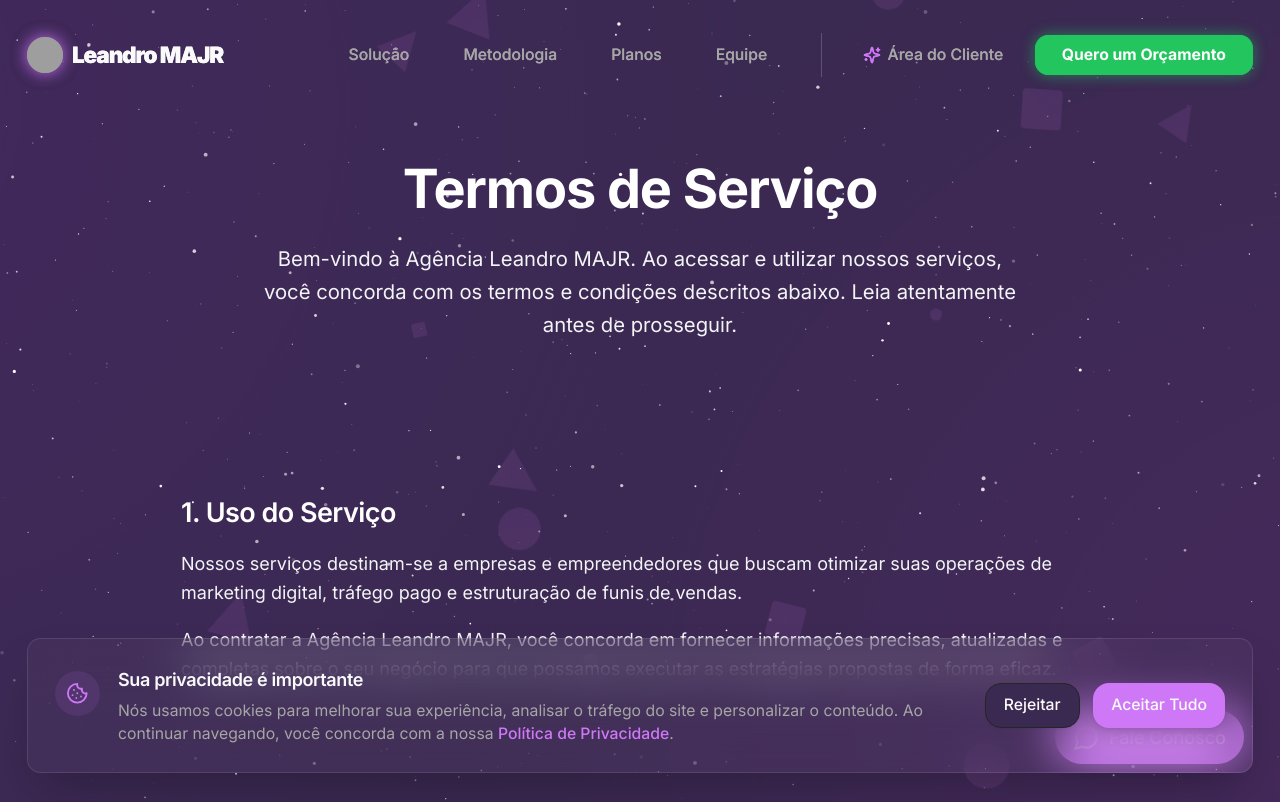
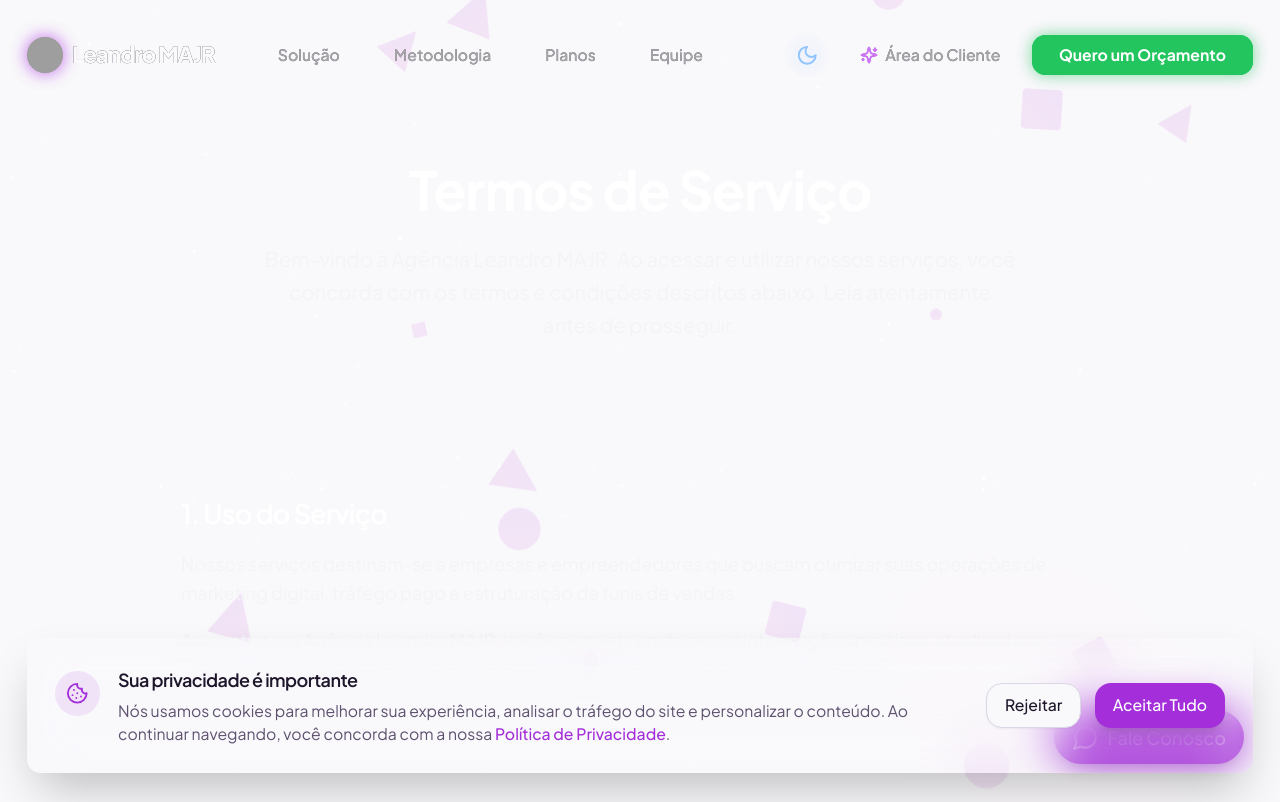
Before and after one commit to Lots-BI/landing-page, a React (Vite) app in the folder apps/web/: page /terms-of-service in a window 1280 px wide. Shown: the top 802 px of the page. Built offline with nearby package versions, Linux system fonts and the light colour scheme; grey boxes are pictures that could not be loaded.

Commit message:
tema de dia e noite implementado

```diff
--- a/apps/web/src/App.jsx
+++ b/apps/web/src/App.jsx
@@ -1,6 +1,7 @@
 import React, { Suspense, lazy } from 'react';
 import { Route, Routes, BrowserRouter as Router } from 'react-router-dom';
 import { HelmetProvider } from 'react-helmet-async';
+import { ThemeProvider } from 'next-themes';
 import { EditableContentProvider } from './contexts/EditableContent.jsx';
 import ScrollToTop from './components/ScrollToTop.jsx';
 import FloatingWhatsAppButton from './components/FloatingWhatsAppButton.jsx';
@@ -23,6 +24,7 @@
 
 function App() {
   return (
+    <ThemeProvider attribute="class" defaultTheme="light" enableSystem={false} themes={['light', 'dark']}>
       <HelmetProvider>
         <EditableContentProvider>
           <Router>
@@ -58,6 +60,7 @@
           </Router>
         </EditableContentProvider>
       </HelmetProvider>
+    </ThemeProvider>
   );
 }
 
--- a/apps/web/src/components/Header.jsx
+++ b/apps/web/src/components/Header.jsx
@@ -1,14 +1,16 @@
 import React, { useState, useEffect } from 'react';
-import { Menu, Sparkles } from 'lucide-react';
+import { Menu, Sparkles, Sun, Moon } from 'lucide-react';
 import { Sheet, SheetContent, SheetTrigger, SheetTitle } from '@/components/ui/sheet';
 import { WhatsAppButton } from './WhatsAppButton.jsx';
 import { cn } from '@/lib/utils';
 import { useEditableContent } from '@/contexts/EditableContent.jsx';
+import { useTheme } from 'next-themes';
 
 export default function Header() {
   const [scrolled, setScrolled] = useState(false);
   const [isOpen, setIsOpen] = useState(false);
   const { content } = useEditableContent();
+  const { theme, setTheme, resolvedTheme } = useTheme();
 
   useEffect(() => {
     const handleScroll = () => setScrolled(window.scrollY > 20);
@@ -30,6 +32,10 @@
     { name: content.navigation.nav4, id: 'planos' },
     { name: content.navigation.nav3, id: 'equipe' },
   ];
+
+  const toggleTheme = () => {
+    setTheme(resolvedTheme === 'light' ? 'dark' : 'light');
+  };
 
   return (
     <header className={cn(
@@ -62,7 +68,15 @@
             </button>
           ))}
 
-          <div className="flex items-center gap-4 border-l border-white/10 pl-6 ml-2">
+           <div className="flex items-center gap-4 border-l border-white/10 pl-6 ml-2">
+             <button
+               aria-label="Alternar modo claro/escuro"
+               className="p-2 rounded-full glass-interactive touch-target flex items-center justify-center"
+               onClick={toggleTheme}
+             >
+               {theme === 'light' ? <Moon className="w-5 h-5 text-blue-300" /> : <Sun className="w-5 h-5 text-yellow-400" />}
+             </button>
+
             <a
               href="https://leandromajr.lovable.app"
               target="_blank"
@@ -106,6 +120,14 @@
                 ))}
               </nav>
               <div className="mt-auto pt-6 border-t border-white/10 flex flex-col gap-4">
+                <button
+                  aria-label="Alternar modo claro/escuro"
+                  className="p-3 rounded-full glass-interactive touch-target flex items-center justify-center"
+                  onClick={toggleTheme}
+                >
+                  {theme === 'light' ? <Moon className="w-5 h-5 text-blue-300" /> : <Sun className="w-5 h-5 text-yellow-400" />}
+                </button>
+
                 <a
                   href="https://leandromajr.lovable.app"
                   target="_blank"
--- a/apps/web/src/components/HealthPainPoints.jsx
+++ b/apps/web/src/components/HealthPainPoints.jsx
@@ -11,7 +11,7 @@
     <section className={cn("py-16 md:py-24", className)}>
       <div className="container mx-auto px-4">
         <div className="text-center max-w-3xl mx-auto mb-16">
-          <h2 className="text-3xl md:text-4xl font-bold text-white mb-6">
+          <h2 className="text-3xl md:text-4xl font-bold mb-6">
             {headline}
           </h2>
         </div>
@@ -25,10 +25,10 @@
               <div className="w-20 h-20 mb-6 flex items-center justify-center bg-gradient-to-br from-primary/20 to-secondary/20 rounded-full backdrop-blur-sm border border-white/10">
                 {item.icon}
               </div>
-              <h3 className="text-xl font-bold text-white mb-4">
+              <h3 className="text-xl font-bold mb-4">
                 {item.title}
               </h3>
-              <p className="text-gray-300 leading-relaxed">
+              <p className="leading-relaxed">
                 {item.description}
               </p>
             </GlassBar>
--- a/apps/web/src/components/HealthSocialProof.jsx
+++ b/apps/web/src/components/HealthSocialProof.jsx
@@ -12,7 +12,7 @@
       <div className="container mx-auto px-4">
         <GlassBar className="p-6 backdrop-blur-xl max-w-5xl mx-auto">
           <div className="flex flex-col md:flex-row items-center justify-between gap-6">
-            <p className="text-gray-300 text-lg font-medium text-center md:text-left">
+            <p className="text-lg font-medium text-center md:text-left">
               {text}
             </p>
 
--- a/apps/web/src/components/HealthTargetAudience.jsx
+++ b/apps/web/src/components/HealthTargetAudience.jsx
@@ -11,7 +11,7 @@
     <section className={cn("py-16 md:py-24", className)}>
       <div className="container mx-auto px-4">
         <div className="text-center max-w-3xl mx-auto mb-16">
-          <h2 className="text-3xl md:text-4xl font-bold text-white mb-6">
+          <h2 className="text-3xl md:text-4xl font-bold mb-6">
             {headline}
           </h2>
         </div>
@@ -25,10 +25,10 @@
               <div className="w-20 h-20 mb-6 flex items-center justify-center bg-gradient-to-br from-primary/20 to-secondary/20 rounded-full backdrop-blur-sm border border-white/10">
                 {item.icon}
               </div>
-              <h3 className="text-xl font-bold text-white mb-4">
+              <h3 className="text-xl font- mb-4">
                 {item.title}
               </h3>
-              <p className="text-gray-300 leading-relaxed">
+              <p className="leading-relaxed">
                 {item.description}
               </p>
             </GlassBar>
--- a/apps/web/src/index.css
+++ b/apps/web/src/index.css
@@ -1,4 +1,4 @@
-@import url('https://fonts.googleapis.com/css2?family=Inter:wght@300;400;500;600;700;800;900&display=swap');
+@import url('https://fonts.googleapis.com/css2?family=Plus+Jakarta+Sans:wght@300;400;500;600;700;800;900&display=swap');
 
 @tailwind base;
 @tailwind components;
@@ -6,8 +6,58 @@
 
 @layer base {
   :root {
-    /* Medical/Health Theme */
-    --medical-dark: 265 33% 24%;
+    /* Medical/Health Theme — LIGHT (default) */
+    --medical-dark: 265 33% 12%;
+    --medical-blue: 281 70% 52%;
+    --medical-teal: 301 55% 48%;
+    --medical-purple: 260 65% 48%;
+    --medical-light: 250 20% 92%;
+    --medical-overlay-opacity: 0.12;
+
+    --background: 250 30% 98%;
+    --foreground: 265 33% 12%;
+
+    --card: 0 0% 100%;
+    --card-foreground: 265 33% 12%;
+
+    --popover: 0 0% 100%;
+    --popover-foreground: 265 33% 12%;
+
+    --primary: var(--medical-blue);
+    --primary-foreground: 0 0% 100%;
+
+    --secondary: var(--medical-teal);
+    --secondary-foreground: 0 0% 100%;
+
+    --muted: 250 20% 93%;
+    --muted-foreground: 265 15% 38%;
+
+    --accent: var(--medical-purple);
+    --accent-foreground: 0 0% 100%;
+
+    --destructive: 0 84.2% 60.2%;
+    --destructive-foreground: 0 0% 98%;
+
+    --border: 250 20% 87%;
+    --input: 250 20% 87%;
+    --ring: var(--medical-blue);
+
+    --radius: 1rem;
+
+    --spacing-xs: 0.5rem;
+    --spacing-sm: 1rem;
+    --spacing-md: 1.5rem;
+    --spacing-lg: 2rem;
+    --spacing-xl: 3rem;
+
+    --azul: var(--medical-blue);
+    --teal: var(--medical-teal);
+    --roxo: var(--medical-purple);
+  }
+
+  .dark {
+    /* Medical/Health Theme — DARK */
+    --medical-dark: 265 33% 12%;
     --medical-blue: 281 89% 72%;
     --medical-teal: 301 75% 72%;
     --medical-purple: 260 75% 64%;
@@ -41,42 +91,6 @@
     --border: 0 0% 15%;
     --input: 0 0% 15%;
     --ring: var(--medical-blue);
-
-    --radius: 1rem;
-
-    /* Responsive Spacing Variables (Mobile First) */
-    --spacing-xs: 0.5rem;
-    --spacing-sm: 1rem;
-    --spacing-md: 1.5rem;
-    --spacing-lg: 2rem;
-    --spacing-xl: 3rem;
-
-    /* Semantic interactive colors mapping to medical palette */
-    --azul: var(--medical-blue);
-    --teal: var(--medical-teal);
-    --roxo: var(--medical-purple);
-  }
-
-  .dark {
-    --background: var(--medical-dark);
-    --foreground: 0 0% 98%;
-    --card: 0 0% 10%;
-    --card-foreground: 0 0% 98%;
-    --popover: 0 0% 10%;
-    --popover-foreground: 0 0% 98%;
-    --primary: var(--medical-blue);
-    --primary-foreground: 0 0% 98%;
-    --secondary: var(--medical-teal);
-    --secondary-foreground: 0 0% 10%;
-    --muted: 0 0% 15%;
-    --muted-foreground: 0 0% 65%;
-    --accent: var(--medical-purple);
-    --accent-foreground: 0 0% 98%;
-    --destructive: 0 84.2% 60.2%;
-    --destructive-foreground: 0 0% 98%;
-    --border: 0 0% 15%;
-    --input: 0 0% 15%;
-    --ring: var(--medical-blue);
   }
 
   * {
@@ -103,7 +117,7 @@
   }
 
   body {
-    font-family: 'Inter', sans-serif;
+    font-family: 'Plus Jakarta Sans', sans-serif;
     background-color: hsl(var(--background));
     color: hsl(var(--foreground));
     line-height: 1.5;
@@ -121,16 +135,16 @@
     inset: -50%;
     z-index: -1;
     background:
-      radial-gradient(circle at 20% 30%, hsla(var(--medical-blue) / var(--medical-overlay-opacity)) 0%, transparent 40%),
-      radial-gradient(circle at 80% 70%, hsla(var(--medical-teal) / var(--medical-overlay-opacity)) 0%, transparent 40%);
-    mix-blend-mode: soft-light;
-    animation: fluidDrift 30s ease-in-out infinite alternate;
+      radial-gradient(circle at 30% 30%, hsla(var(--medical-blue) / var(--medical-overlay-opacity)) 0%, transparent 60%),
+      radial-gradient(circle at 70% 70%, hsla(var(--medical-teal) / var(--medical-overlay-opacity)) 0%, transparent 50%);
+    mix-blend-mode: screen;
+    animation: fluidDrift 25s ease-in-out infinite alternate;
     pointer-events: none;
   }
 
   h1, h2, h3, h4, h5, h6 {
     text-wrap: balance;
-    letter-spacing: -0.02em;
+    letter-spacing: -0.03em;
     line-height: 1.3;
   }
 
@@ -164,33 +178,33 @@
   }
 
   .glass {
-    @apply bg-white/[0.03] backdrop-blur-xl border border-white/[0.1];
+    @apply bg-white/[0.02] backdrop-blur-xl border border-white/[0.05];
   }
 
   .glass-heavy {
-    @apply bg-black/30 backdrop-blur-2xl border border-white/10;
+    @apply bg-black/40 backdrop-blur-2xl border border-primary/20;
   }
 
   .glass-panel {
     background: linear-gradient(135deg, rgba(255,255,255,0.05) 0%, rgba(255,255,255,0.01) 100%);
-    backdrop-filter: blur(15px);
-    -webkit-backdrop-filter: blur(15px);
-    border: 1px solid rgba(255,255,255,0.08);
-    box-shadow: 0 8px 32px 0 rgba(0,0,0,0.2);
+    backdrop-filter: blur(20px);
+    -webkit-backdrop-filter: blur(20px);
+    border: 1px solid rgba(255,255,255,0.05);
+    box-shadow: 0 8px 32px 0 rgba(0,0,0,0.3);
   }
 
   .glass-interactive {
-    @apply bg-white/[0.04] backdrop-blur-md border border-white/10 transition-all duration-300 cursor-pointer;
+    @apply bg-white/[0.03] backdrop-blur-md border border-white/10 transition-all duration-300 cursor-pointer;
     will-change: transform, box-shadow;
   }
 
   @media (hover: hover) {
     .glass-interactive:hover {
-      @apply bg-white/[0.08] border-white/20 shadow-[0_8px_32px_rgba(0,0,0,0.3)] -translate-y-1;
+      @apply bg-white/[0.06] border-white/20 shadow-[0_8px_30px_rgba(0,0,0,0.4)] -translate-y-2;
     }
   }
   .glass-interactive:active {
-    @apply scale-[0.98] bg-white/[0.06];
+    @apply scale-[0.98] bg-white/[0.08];
   }
 
   .glass-selected {
@@ -198,26 +212,26 @@
   }
 
   .neon-text {
-    text-shadow: 0 0 15px hsla(var(--primary) / 0.6), 0 0 30px hsla(var(--secondary) / 0.4);
+    text-shadow: 0 0 20px hsla(var(--primary) / 0.5), 0 0 40px hsla(var(--secondary) / 0.3);
   }
 
   .neon-text-blue {
-    text-shadow: 0 0 15px hsla(var(--accent) / 0.6), 0 0 30px hsla(var(--accent) / 0.4);
+    text-shadow: 0 0 20px hsla(var(--accent) / 0.6), 0 0 40px hsla(var(--accent) / 0.4);
   }
 
   @media (hover: hover) {
     .hover-lift {
-      @apply transition-all duration-500 hover:-translate-y-2 hover:shadow-[0_15px_30px_-10px_rgba(0,0,0,0.4)];
+      @apply transition-all duration-500 hover:-translate-y-3 hover:shadow-[0_20px_40px_-15px_rgba(0,0,0,0.5)];
       will-change: transform, box-shadow;
     }
     .hover-glow {
-      @apply transition-all duration-500 hover:shadow-[0_0_25px_hsla(var(--primary)/0.4)] hover:border-primary/50;
+      @apply transition-all duration-500 hover:shadow-[0_0_30px_hsla(var(--primary)/0.3)] hover:border-primary/50;
       will-change: box-shadow, border-color;
     }
   }
 
   .rgb-gradient-text {
-    animation: rgbGradientCycle 6s linear infinite;
+    animation: rgbGradientCycle 5s linear infinite;
   }
 
   .portfolio-btn {
@@ -226,7 +240,7 @@
 
   @media (hover: hover) {
     .portfolio-btn:hover {
-      @apply text-white bg-white/[0.05] scale-[1.03] brightness-105 shadow-sm;
+      @apply text-white bg-white/[0.03] scale-[1.05] brightness-110 shadow-sm;
     }
   }
 
@@ -241,15 +255,13 @@
 
 @keyframes fluidDrift {
   0% { transform: translate(0, 0) scale(1); }
-  25% { transform: translate(-1%, 2%) scale(1.02); }
-  50% { transform: translate(2%, -1%) scale(0.98); }
-  75% { transform: translate(-1%, 1%) scale(1.01); }
-  100% { transform: translate(0, 0) scale(1); }
+  50% { transform: translate(-2%, 3%) scale(1.05); }
+  100% { transform: translate(2%, -2%) scale(1); }
 }
 
 @keyframes rgbGradientCycle {
   0% { color: hsl(var(--medical-blue)); }
   33% { color: hsl(var(--medical-teal)); }
-  66% { color: hsl(var(--medical-purple)); }
+  66% { color: hsl(200 70% 50%); }
   100% { color: hsl(var(--medical-blue)); }
 }
--- a/apps/web/src/pages/HomePage.jsx
+++ b/apps/web/src/pages/HomePage.jsx
@@ -146,7 +146,7 @@
   };
 
   return (
-    <div className="min-h-screen bg-gradient-to-br from-black via-gray-900 to-gray-800">
+    <div className="min-h-screen">
       <HealthHeroSection {...heroSectionData} />
       <HealthSocialProof {...socialProofData} />
       <HealthPainPoints {...painPointsData} />
```
Also changed, not shown: apps/web/src/components/HealthHeroSection.jsx (+5 -5 lines), apps/web/src/components/HealthLeadForm.jsx (+13 -13 lines), apps/web/src/components/HealthSolutionSection.jsx (+8 -8 lines), package.json (+7 -3 lines), 1 other file (tests, documents, lock files or other folders). Lines whose indentation alone changed are shown as unchanged.
